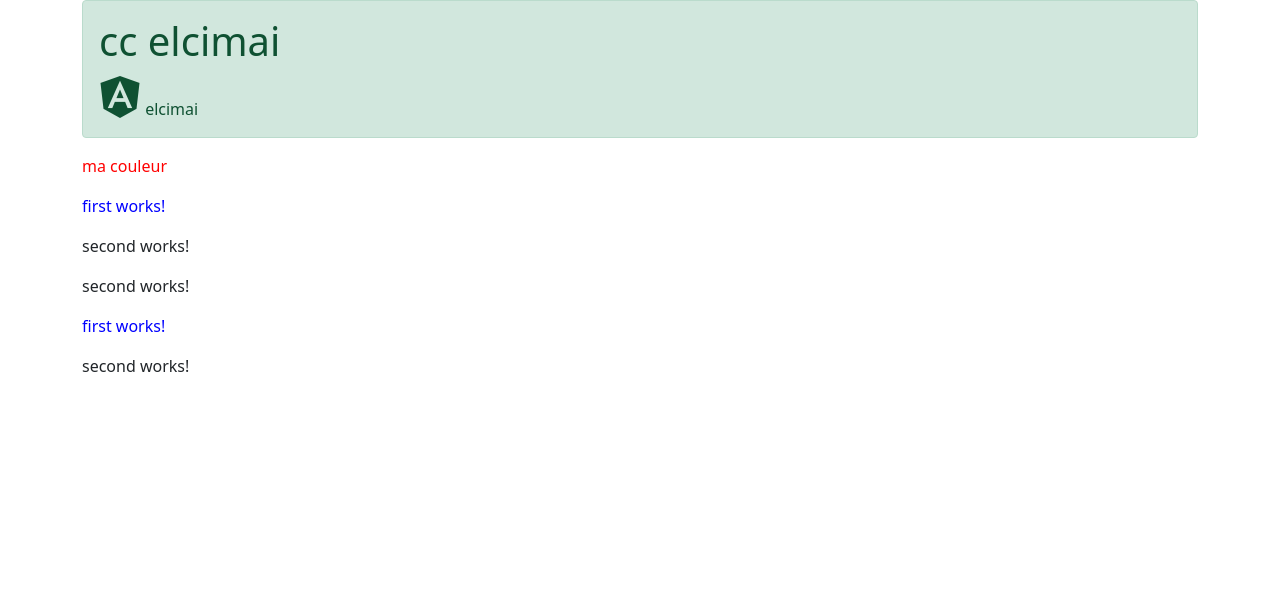
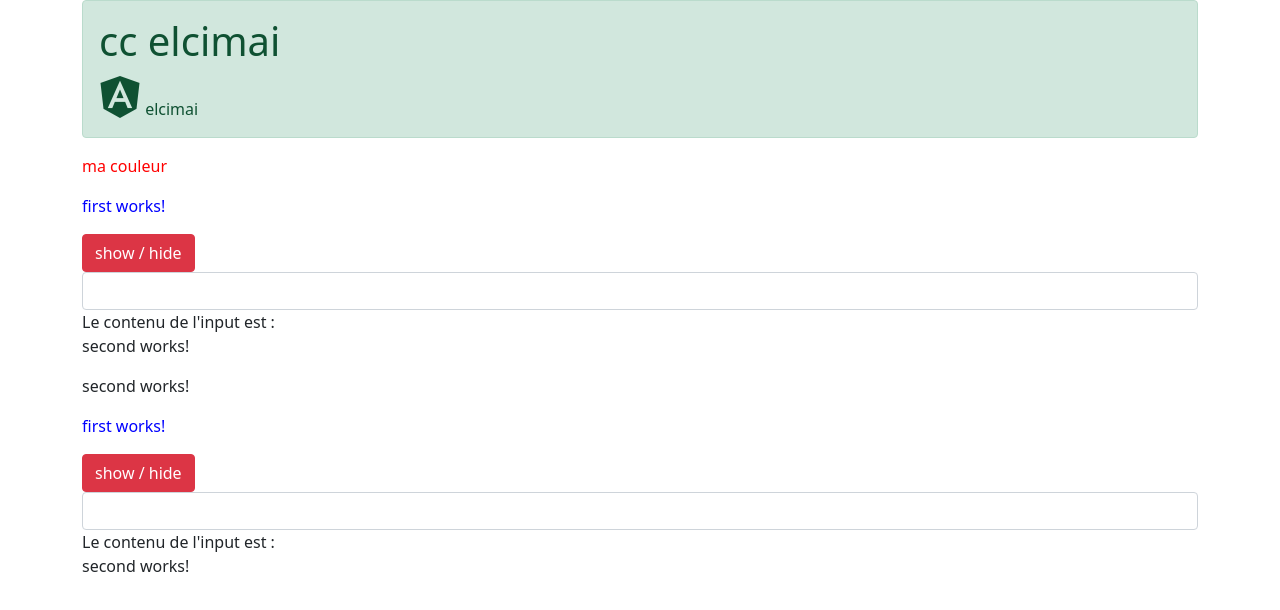
Before and after one commit to aymensellaouti/elcimai, an Angular app: page / in a window 1280 px wide. Shown: the top 610 px of the page. Built offline with nearby package versions, Linux system fonts and the light colour scheme.

Commit message:
binding uni dir

```diff
--- a/src/app/components/first/first.component.html
+++ b/src/app/components/first/first.component.html
@@ -1,3 +1,20 @@
-<p>first works!</p>
+<p
+  (click)="alerter()"
+  [hidden]="isHidden"
+>first works!</p>
+<button
+  (click)="showHide()"
+  class="btn btn-danger">
+  show / hide
+</button>
+<input
+  #monInput
+  (change)="changeMessage(monInput.value)"
+  type="text" class="form-control">
+Le contenu de l'input est : {{ message }}
+<app-second [hidden]="isHidden"></app-second>
 
-<app-second></app-second>
+<!--
+  balises => attributs
+  événts
+-->
--- a/src/app/components/first/first.component.ts
+++ b/src/app/components/first/first.component.ts
@@ -6,10 +6,22 @@
   styleUrls: ['./first.component.css']
 })
 export class FirstComponent implements OnInit {
-
+  isHidden = false;
+  message = '';
   constructor() { }
 
+  // attributs : état classe
+  // méthodes: Fonctionnalités
   ngOnInit(): void {
+  }
+  alerter() {
+    alert('cc');
+  }
+  showHide() {
+    this.isHidden = ! this.isHidden;
+  }
+  changeMessage(msg: string) {
+    this.message = msg;
   }
 
 }
```
